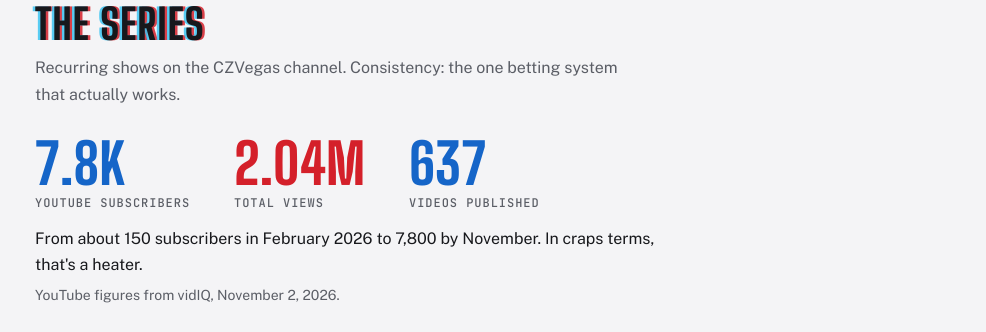
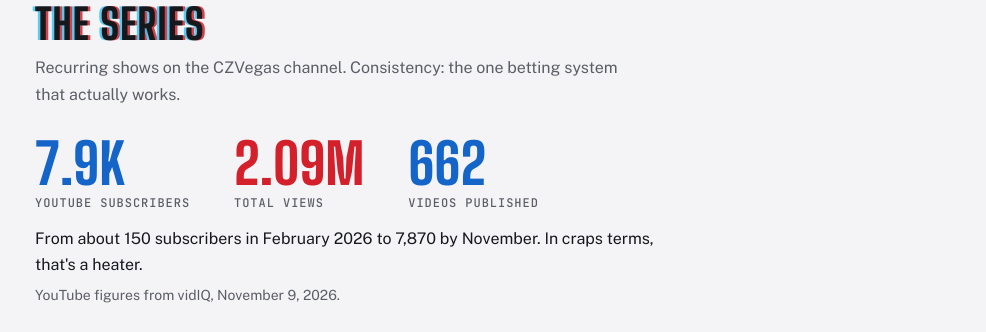
Before and after one commit to CZVegas/czvegas-site, a plain HTML site: page index.html in a window 1280 px wide. Shown: the part 1400-1732 px from the top of the page, without its empty margins (145-1131 px from the left). Drawn offline with nearby package versions, Linux system fonts and the light colour scheme.

Commit message:
Weekly stats update 2026-11-09

```diff
--- a/index.html
+++ b/index.html
@@ -192,12 +192,12 @@ footer{padding-block:32px;color:var(--muted);font-size:14px}
   <h2>The Series</h2>
   <p class="sub">Recurring shows on the CZVegas channel. Consistency: the one betting system that actually works.</p>
   <div class="stats">
-    <div><b>7.8K</b><span>YouTube subscribers</span></div>
-    <div><b>2.04M</b><span>total views</span></div>
-    <div><b>637</b><span>videos published</span></div>
+    <div><b>7.9K</b><span>YouTube subscribers</span></div>
+    <div><b>2.09M</b><span>total views</span></div>
+    <div><b>662</b><span>videos published</span></div>
   </div>
-  <p class="growth">From about 150 subscribers in February 2026 to 7,800 by November. In craps terms, that's a heater.</p>
-  <p class="note" style="margin:-8px 0 28px">YouTube figures from vidIQ, November 2, 2026.</p>
+  <p class="growth">From about 150 subscribers in February 2026 to 7,870 by November. In craps terms, that's a heater.</p>
+  <p class="note" style="margin:-8px 0 28px">YouTube figures from vidIQ, November 9, 2026.</p>
   <div class="series">
     <article class="card">
       <span class="tag">Craps · weekly</span>
```
